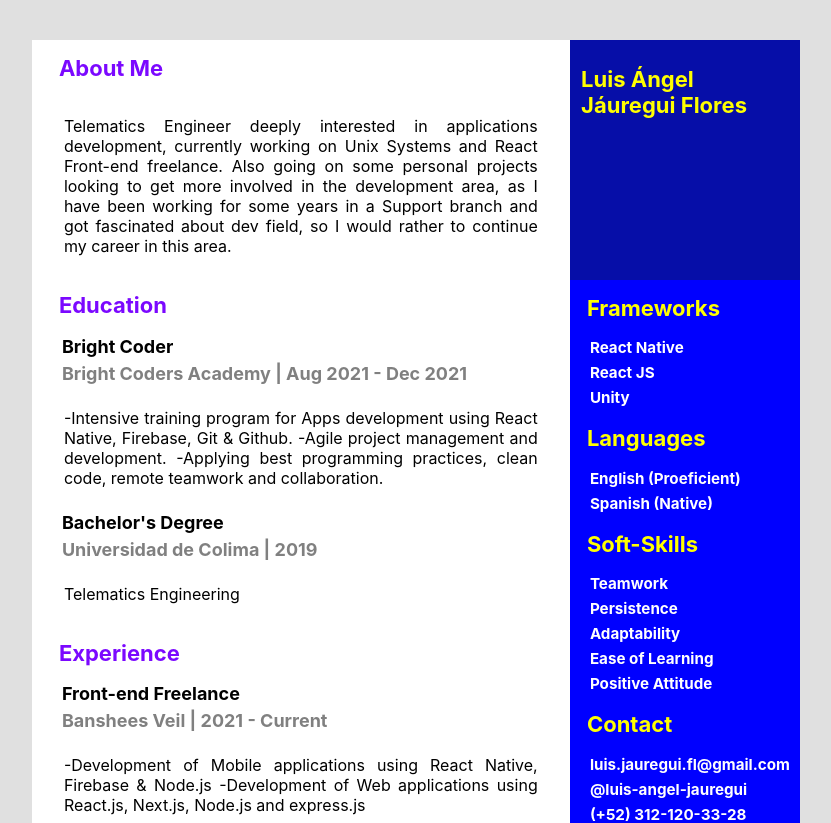
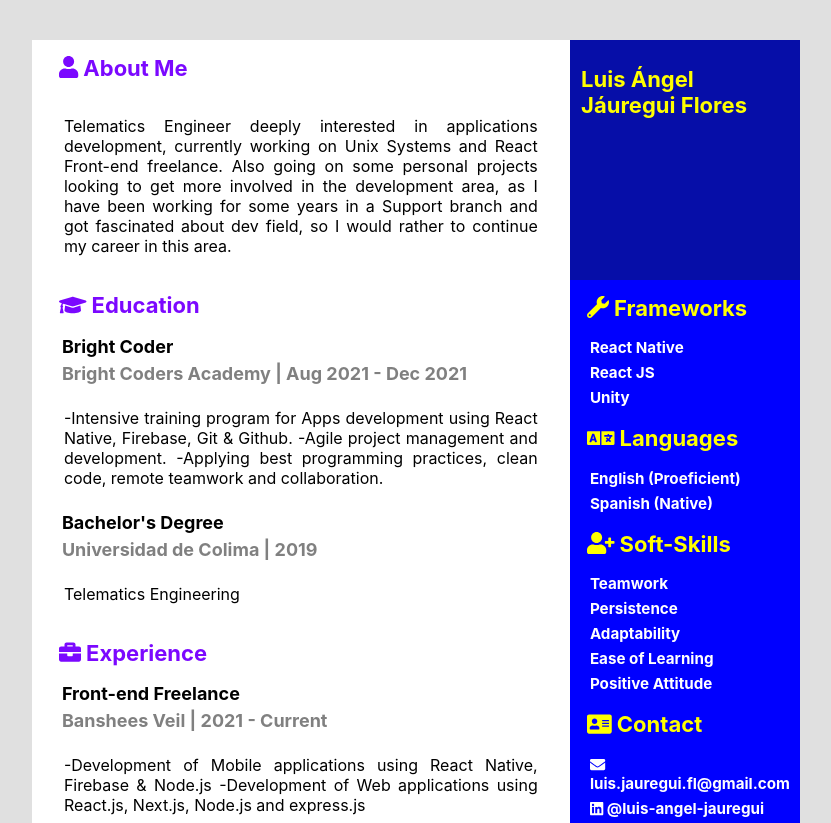
Before and after one commit to ljau/Luis-Jauregui-Resume, a React (Create React App) app: page / in a window 1280 px wide. Shown: the top 823 px of the page, without its empty margins (224-1055 px from the left). Built offline with nearby package versions, Linux system fonts and the light colour scheme.

Commit message:
added icons

```diff
--- a/package.json
+++ b/package.json
@@ -3,6 +3,11 @@
   "version": "0.1.0",
   "private": true,
   "dependencies": {
+    "@fortawesome/fontawesome-svg-core": "^1.2.36",
+    "@fortawesome/free-brands-svg-icons": "^5.15.4",
+    "@fortawesome/free-regular-svg-icons": "^5.15.4",
+    "@fortawesome/free-solid-svg-icons": "^5.15.4",
+    "@fortawesome/react-fontawesome": "^0.1.16",
     "@testing-library/jest-dom": "^5.16.1",
     "@testing-library/react": "^12.1.2",
     "@testing-library/user-event": "^13.5.0",
--- a/src/containers/MainContainer/index.jsx
+++ b/src/containers/MainContainer/index.jsx
@@ -1,3 +1,5 @@
+import { faUser, faGraduationCap, faBriefcase } from "@fortawesome/free-solid-svg-icons";
+import { FontAwesomeIcon } from "@fortawesome/react-fontawesome";
 import React from "react";
 import {
   CustomLabel,
@@ -33,17 +35,23 @@ export const MainContainer = () => {
     <SideContainer w="70%" bg="white">
       <FlexContainer minHeight="90vh">
         <FlexContainer h="20%" w="90%" align>
-          <CustomLabel color="#7b08ff" >About Me</CustomLabel>
+          <CustomLabel color="#7b08ff">
+            <FontAwesomeIcon icon={faUser} /> About Me
+          </CustomLabel>
           <CustomText>{aboutMe.about}</CustomText>
         </FlexContainer>
 
         <FlexContainer h="20%" w="90%" align>
-          <CustomLabel color="#7b08ff">Education</CustomLabel>
+          <CustomLabel color="#7b08ff">
+            <FontAwesomeIcon icon={faGraduationCap} /> Education
+          </CustomLabel>
           {educationDetails}
         </FlexContainer>
 
         <FlexContainer h="20%" w="90%" align>
-          <CustomLabel color="#7b08ff">Experience</CustomLabel>
+          <CustomLabel color="#7b08ff">
+            <FontAwesomeIcon icon={faBriefcase} /> Experience
+          </CustomLabel>
           {experienceDetails}
         </FlexContainer>
       </FlexContainer>
--- a/src/containers/SideBar/index.jsx
+++ b/src/containers/SideBar/index.jsx
@@ -1,3 +1,5 @@
+import { faWrench, faGraduationCap, faBriefcase } from "@fortawesome/free-solid-svg-icons";
+import { FontAwesomeIcon } from "@fortawesome/react-fontawesome";
 import React from "react";
 import { SideContainer, CustomLabel, FlexContainer, SubtitleLabel } from "..";
 import {
@@ -11,10 +13,10 @@ import {
 import { SkillsContainer } from "./styled";
 
 export const SideBar = () => {
-  const getData = (text) => {
+  const getData = (text,title) => {
     return (
       <SubtitleLabel key={text.description} fontS="95%" color="white" >
-        {text.description}
+       {title ==="Contact"? <FontAwesomeIcon icon={text.icon}/>: undefined} {text.description}
       </SubtitleLabel>
     );
   };
@@ -27,7 +29,7 @@ export const SideBar = () => {
         });
       case "Contact":
         return contact.map((data) => {
-          return getData(data);
+          return getData(data,"Contact");
         });
       case "Languages":
         return languages.map((data) => {
@@ -45,7 +47,9 @@ export const SideBar = () => {
   const showContainers = skillsSectionsList.map((data) => {
     return (
       <SkillsContainer key={data.title} >
-        <CustomLabel color="yellow">{data.title}</CustomLabel>
+        <CustomLabel color="yellow">
+        <FontAwesomeIcon icon={data.icon}/> {data.title}
+        </CustomLabel>
         {getDetails(data.title)}
       </SkillsContainer>
     );
--- a/src/library/constants/data.jsx
+++ b/src/library/constants/data.jsx
@@ -1,3 +1,13 @@
+import {
+  faWrench,
+  faLanguage,
+  faUserPlus,
+  faAddressCard,
+  faEnvelope,
+  faPhoneSquare,
+} from "@fortawesome/free-solid-svg-icons";
+import { faGithub, faLinkedin } from "@fortawesome/free-brands-svg-icons";
+
 export const aboutMe = {
   about:
     "Telematics Engineer deeply interested in applications development, currently working on Unix Systems and React Front-end freelance. Also going on some personal projects looking to get more involved in the development area, as I have been working for some years in a Support branch and got fascinated about dev field, so I would rather to continue my career in this area.",
@@ -101,26 +111,38 @@ export const languages = [
 
 export const contact = [
   {
-    key: "email",
+    icon: faEnvelope,
     description: "luis.jauregui.fl@gmail.com",
   },
   {
-    key: "linkedIn",
+    icon: faLinkedin,
     description: "@luis-angel-jauregui",
   },
   {
-    key: "phone",
+    icon: faPhoneSquare,
     description: "(+52) 312-120-33-28",
   },
   {
-    key: "git",
+    icon: faGithub,
     description: "@ljau",
   },
 ];
 
 export const skillsSectionsList = [
-  { title: "Frameworks" },
-  { title: "Languages" },
-  { title: "Soft-Skills" },
-  { title: "Contact" },
+  {
+    title: "Frameworks",
+    icon: faWrench,
+  },
+  {
+    title: "Languages",
+    icon: faLanguage,
+  },
+  {
+    title: "Soft-Skills",
+    icon: faUserPlus,
+  },
+  {
+    title: "Contact",
+    icon: faAddressCard,
+  },
 ];
```
Also changed, not shown: 1 other file (tests, documents, lock files or other folders).
